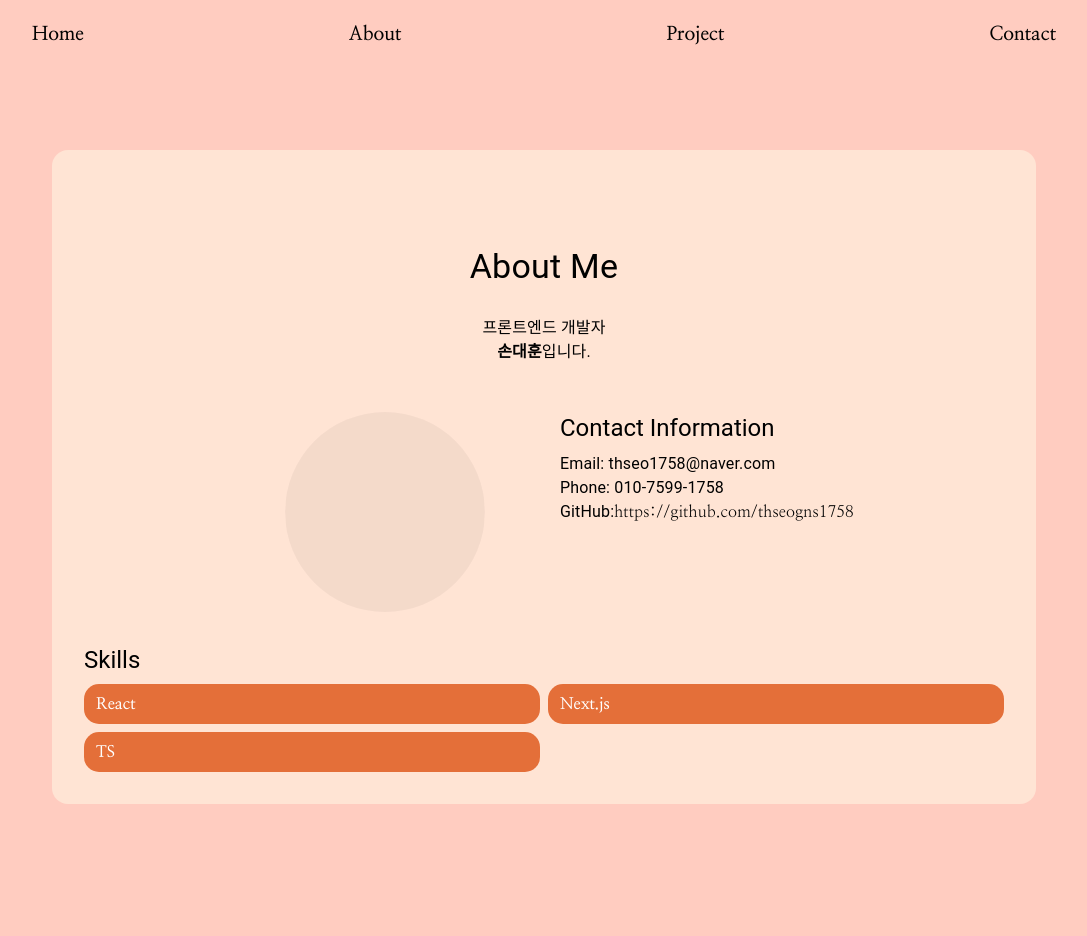
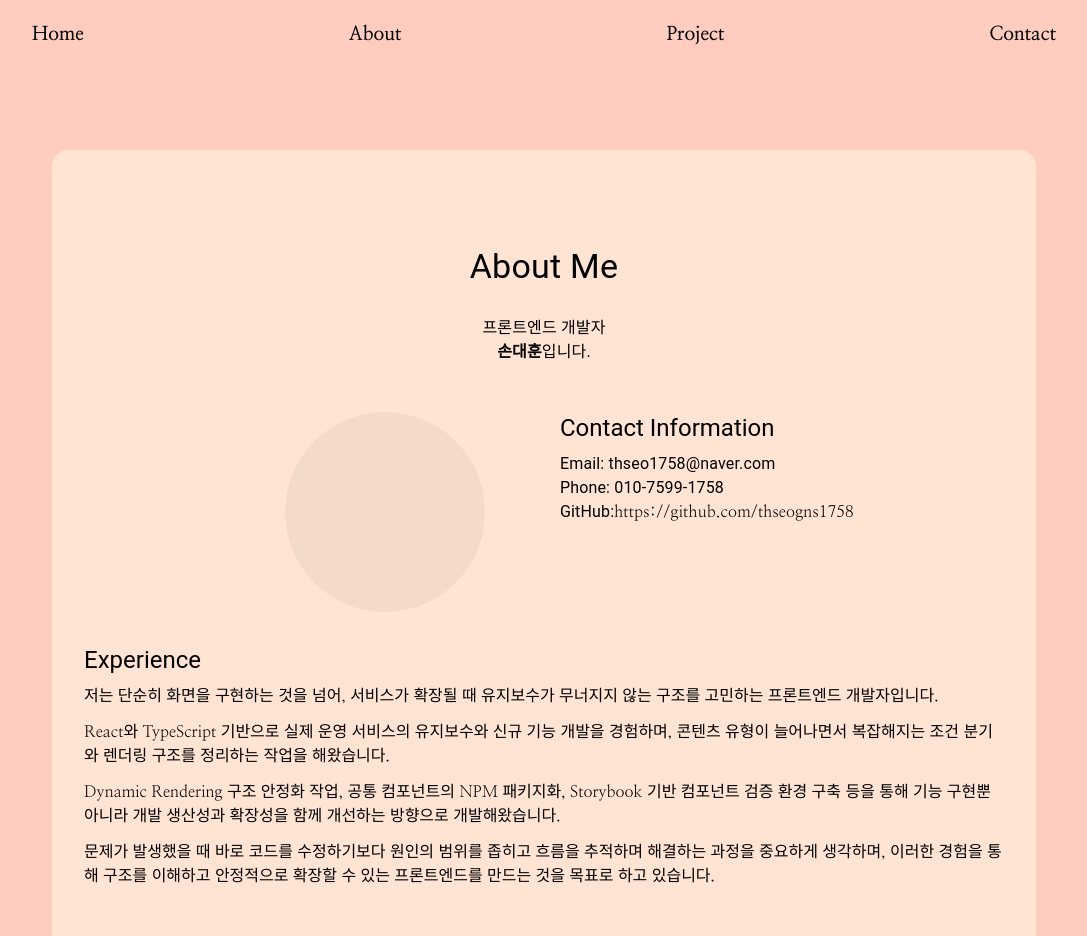
Before and after one commit to thseogns1758/2025-portfilio, a Next.js app: page /about in a window 1280 px wide. Shown: the top 936 px of the page, without its empty margins (96-1183 px from the left). Before the commit the page ends 804 px from the top, so only its background shows below. Built offline with nearby package versions, Linux system fonts and the light colour scheme; a web font is replaced by a local one.

Commit message:
주소수정

```diff
--- a/src/app/[category]/content-components/About.tsx
+++ b/src/app/[category]/content-components/About.tsx
@@ -11,15 +11,12 @@ const About = () => {
   const isMobile = useMediaQuery("(max-width:600px)");
   const techStack = ["React", "Next.js", "TS"];
 
-  // const experience = [
-  //   "네오아리아에서 약 1년 4개월간 근무하며 한국관광콘텐츠랩 서비스의 유지보수와 신규 기능 개발을 담당했습니다. 메인 페이지를 비롯해 시즌2 페이지, 개발자센터, KTO-RMS 페이지 등 주요 화면을 개선하며 기존 코드의 구조를 정리하고 가독성과 유지보수성을 높이는 작업을 진행했습니다.",
-
-  //   "콘텐츠랩 시즌2 페이지 개발 과정에서는 서비스 전반에서 반복적으로 사용되는 기능을 정리해 Video, Image, Modal 등 공용 컴포넌트를 설계·개발했으며, 이를 통해 화면 구성의 일관성을 유지하고 개발 효율을 개선했습니다. 이후 실제 서비스에서 사용 중인 컴포넌트를 패키징하여 npm에 배포함으로써 내부 사용자뿐만 아니라 콘텐츠랩 이용자들도 활용할 수 있도록 제공한 경험이 있습니다.",
-
-  //   "또한 CA(conlab-analytics) 페이지를 제작하며 방문자 수와 사용자 콘텐츠 생성 데이터를 기반으로 다양한 차트를 구현했고, Kakao Map API를 연동해 콘텐츠를 지역별로 시각화하여 사용자 이해도를 높였습니다. 최신 관광 콘텐츠 페이지에서는 무한 스크롤과 Masonry 레이아웃을 적용해 콘텐츠 탐색 경험을 개선했으며, 이미지 로딩 성능을 높이기 위해 캐시 저장 방식을 활용하고 콘텐츠 클릭 시 노출되는 모달 UI를 직접 구현했습니다.",
-
-  //   "이러한 경험을 통해 React와 Next.js 기반의 서비스 환경에서 성능과 가독성, 그리고 사용자 경험을 함께 고려하는 개발 방식을 익혔으며, Tailwind CSS 등 다양한 도구를 활용해 유지보수하기 쉬운 UI를 구현하는 데 집중해왔습니다.",
-  // ];
+  const experience = [
+    "저는 단순히 화면을 구현하는 것을 넘어, 서비스가 확장될 때 유지보수가 무너지지 않는 구조를 고민하는 프론트엔드 개발자입니다.",
+    "React와 TypeScript 기반으로 실제 운영 서비스의 유지보수와 신규 기능 개발을 경험하며, 콘텐츠 유형이 늘어나면서 복잡해지는 조건 분기와 렌더링 구조를 정리하는 작업을 해왔습니다.",
+    "Dynamic Rendering 구조 안정화 작업, 공통 컴포넌트의 NPM 패키지화, Storybook 기반 컴포넌트 검증 환경 구축 등을 통해 기능 구현뿐 아니라 개발 생산성과 확장성을 함께 개선하는 방향으로 개발해왔습니다.",
+    "문제가 발생했을 때 바로 코드를 수정하기보다 원인의 범위를 좁히고 흐름을 추적하며 해결하는 과정을 중요하게 생각하며, 이러한 경험을 통해 구조를 이해하고 안정적으로 확장할 수 있는 프론트엔드를 만드는 것을 목표로 하고 있습니다.",
+  ];
 
   return (
     <Box
@@ -87,7 +84,7 @@ const About = () => {
       </Grid>
 
       <Grid container spacing={4} sx={{ mt: 4 }}>
-        {/* <Grid size={{ xs: 12, md: 12 }}>
+        <Grid size={{ xs: 12, md: 12 }}>
           <Typography variant="h5" gutterBottom>
             Experience
           </Typography>
@@ -99,7 +96,7 @@ const About = () => {
               </li>
             ))}
           </ul>
-        </Grid> */}
+        </Grid>
         <Grid size={{ xs: 12, md: 12 }}>
           <Typography variant="h5" gutterBottom>
             Skills
```
